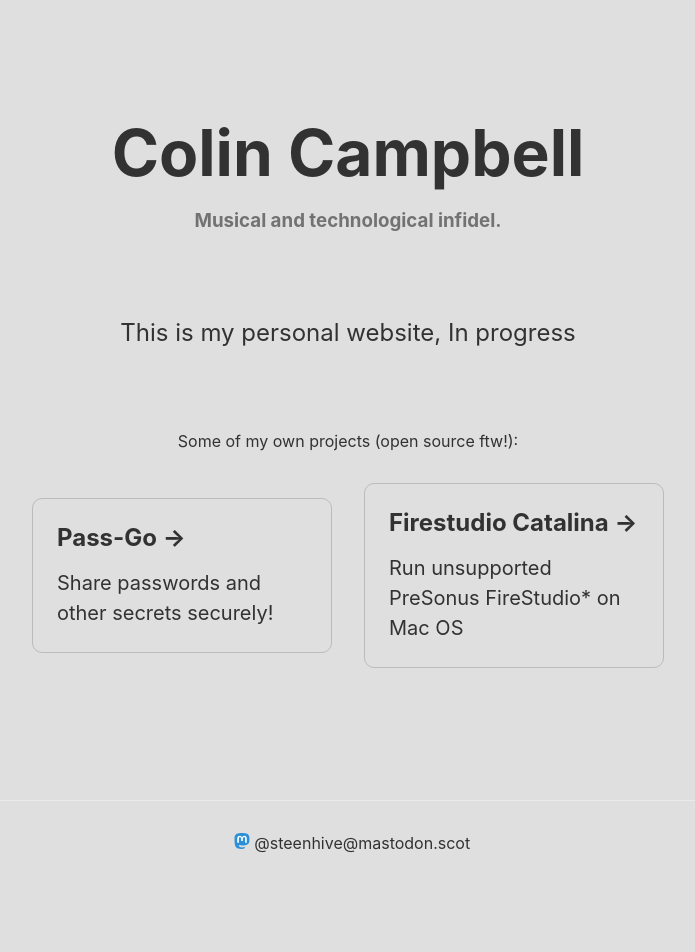
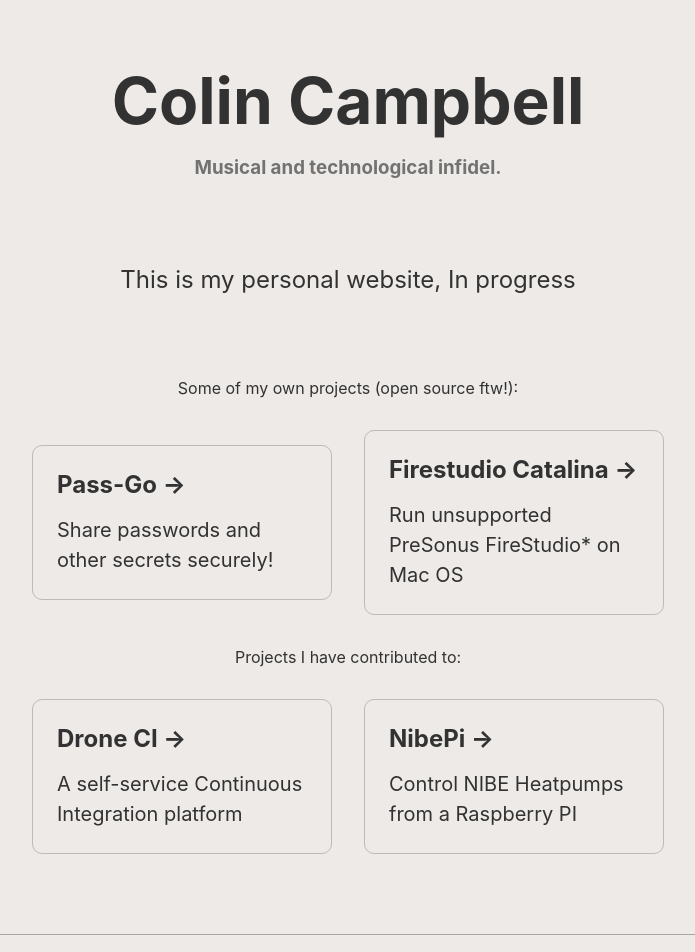
Before and after one commit to colin-campbell/colin-campbell.se, a Next.js app: page / in a window 1280 px wide. Shown: the top 952 px of the page, without its empty margins (292-987 px from the left). Before the commit the page ends 881 px from the top, so only its background shows below. Built offline with nearby package versions, Linux system fonts and the light colour scheme.

Commit message:
main: Some adjustments

```diff
--- a/pages/index.tsx
+++ b/pages/index.tsx
@@ -33,6 +33,19 @@ export default function Home() {
             <p>Run unsupported PreSonus FireStudio* on Mac OS</p>
           </a>
         </div>
+        <p className={styles.default}>Projects I have contributed to:</p>
+        <div className={styles.grid}>
+
+          <a href="https://drone.io" className={styles.card}>
+            <h2>Drone CI &rarr;</h2>
+            <p>A self-service Continuous Integration platform</p>
+          </a>
+
+          <a href="https://github.com/anerdins/nibepi" className={styles.card}>
+            <h2>NibePi &rarr;</h2>
+            <p>Control NIBE Heatpumps from a Raspberry PI</p>
+          </a>
+        </div>
       </main>
 
       <footer className={styles.footer}>
@@ -41,7 +54,7 @@ export default function Home() {
           rel="me"
         >
           <span className={styles.logo}>
-            <Image src="/mastodon.svg" alt="Mastodon logo"  width={16} height={16} />
+            <Image src="/mastodon.svg" alt="Mastodon logo" width={30} height={30}/>
             {' '}@steenhive@mastodon.scot
           </span>
         </a>
--- a/styles/Home.module.css
+++ b/styles/Home.module.css
@@ -16,7 +16,7 @@
   display: flex;
   flex: 1;
   padding: 2rem 0;
-  border-top: 1px solid #eaeaea;
+  border-top: 1px solid #a8a7a7;
   justify-content: center;
   align-items: center;
 }
--- a/styles/globals.css
+++ b/styles/globals.css
@@ -4,7 +4,7 @@ body {
   margin: 0;
   font-family: -apple-system, BlinkMacSystemFont, Segoe UI, Roboto, Oxygen,
     Ubuntu, Cantarell, Fira Sans, Droid Sans, Helvetica Neue, sans-serif;
-    background: rgb(223, 223, 223);
+    background:   rgb(237,234,231);
     color: rgb(50, 50, 50);
 }
 
```
